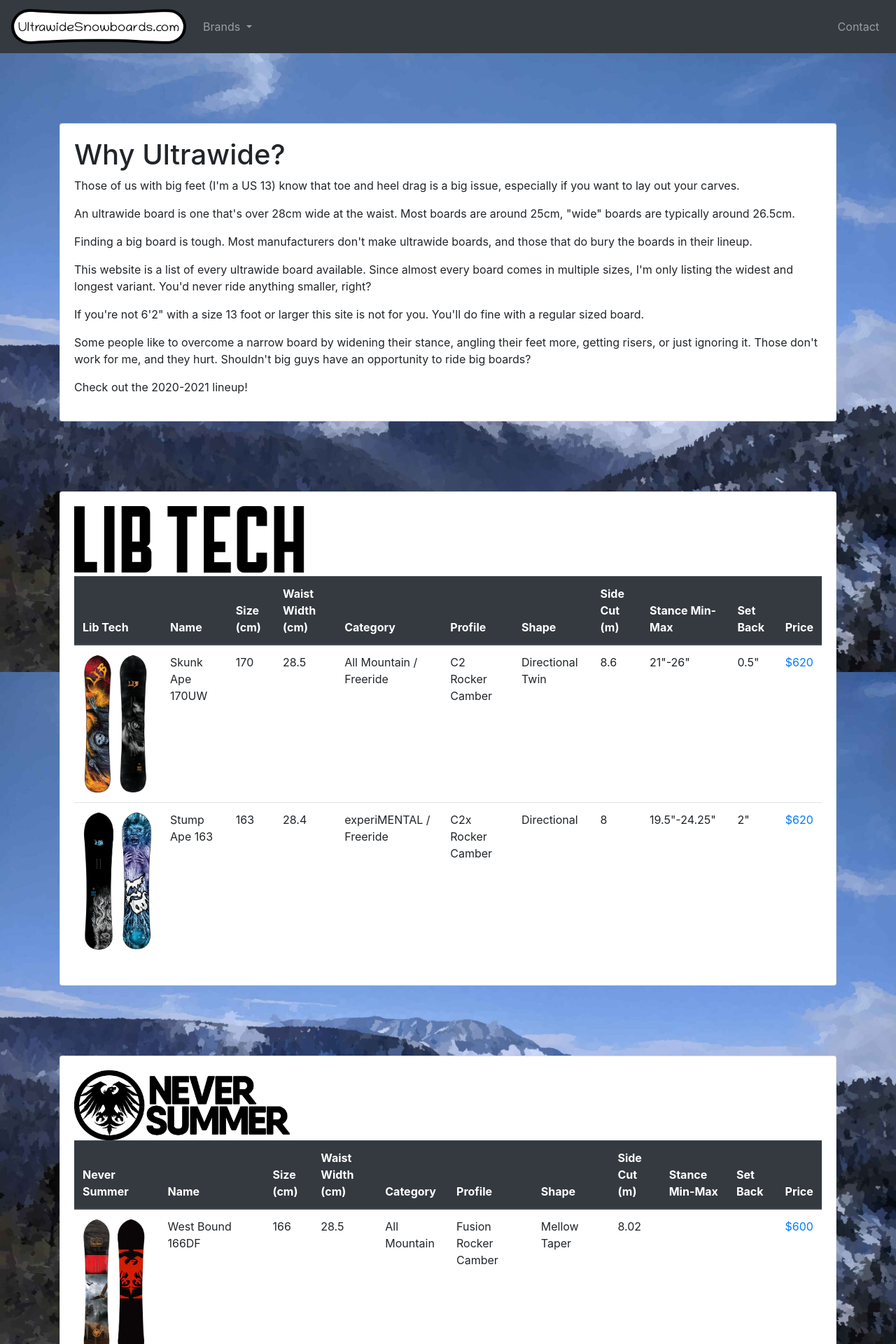
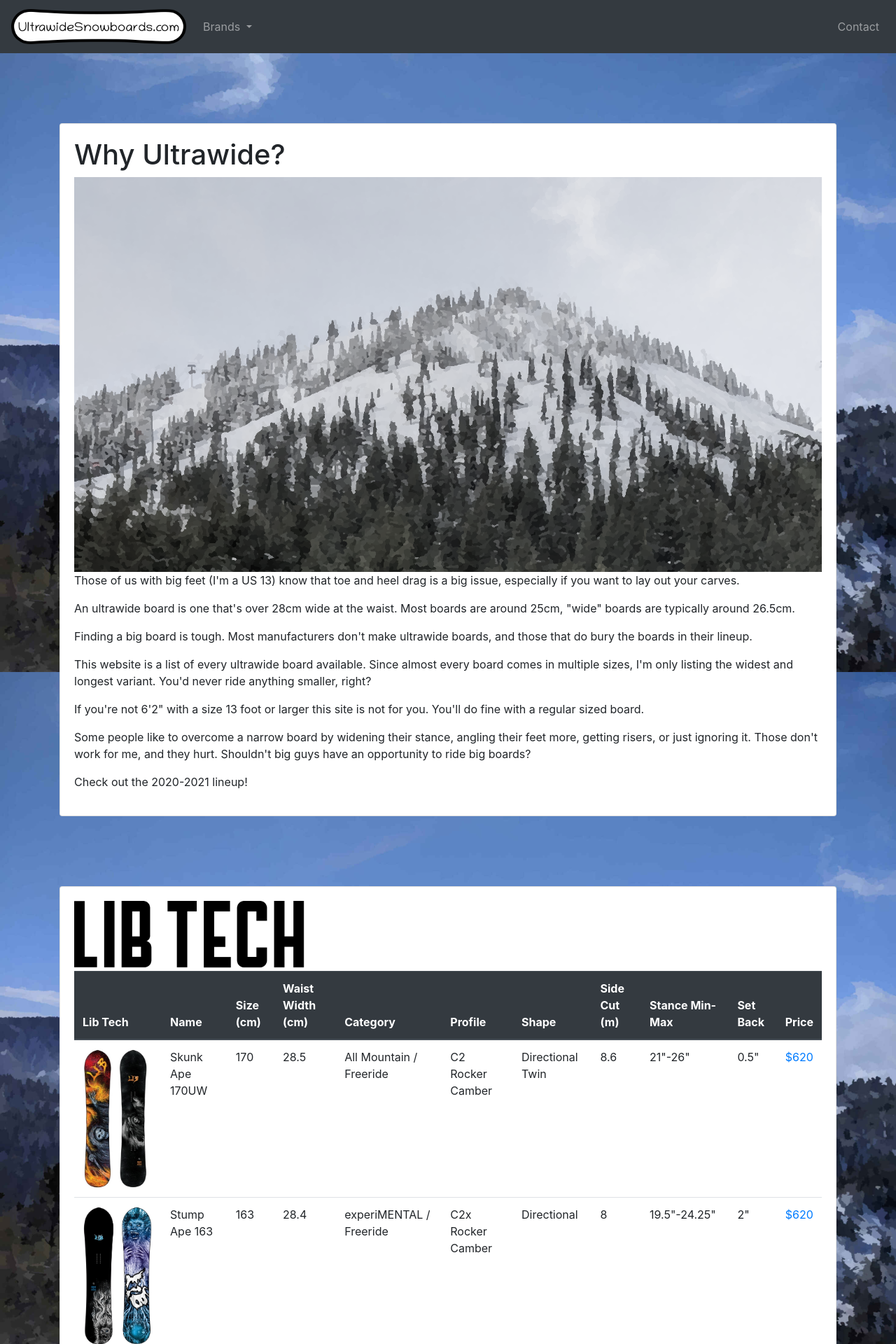
Before and after one commit to UltrawideSnowboards/ultrawidesnowboards.com, a Jekyll site: the page built from index.html, in a window 1280 px wide. Shown: the top 1920 px of the page at 70% size. Built offline with Jekyll 4.4.1, drawn with Linux system fonts in a browser that asks for light colours.

Commit message:
Add a mountain image

```diff
--- a/_layouts/home.html
+++ b/_layouts/home.html
@@ -8,6 +8,8 @@
         <div class="card">
             <div class="card-body">
                 <h1>Why Ultrawide?</h1>
+
+                <img src="{{ site.github.url }}/assets/img/mountain.png" class="img-fluid"></img>
 
                 <p>Those of us with big feet (I'm a US 13) know that toe and heel drag is a big issue, especially if you want to lay out your carves.</p>
 
```
Also changed, not shown: assets/img/mountain.png (added).
